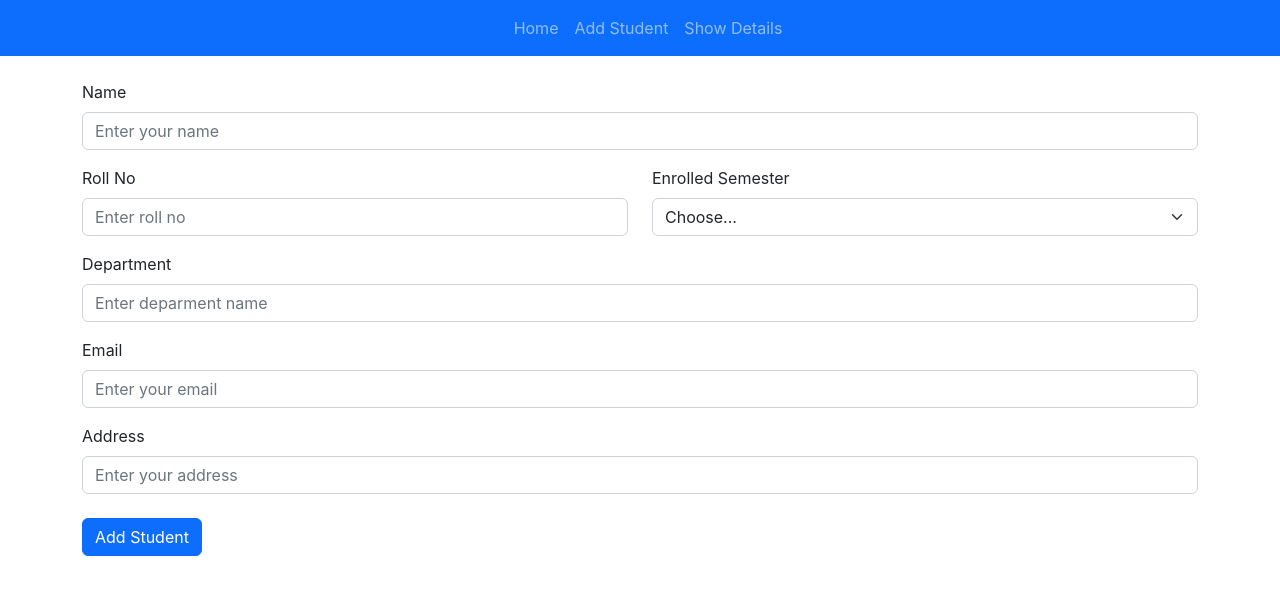
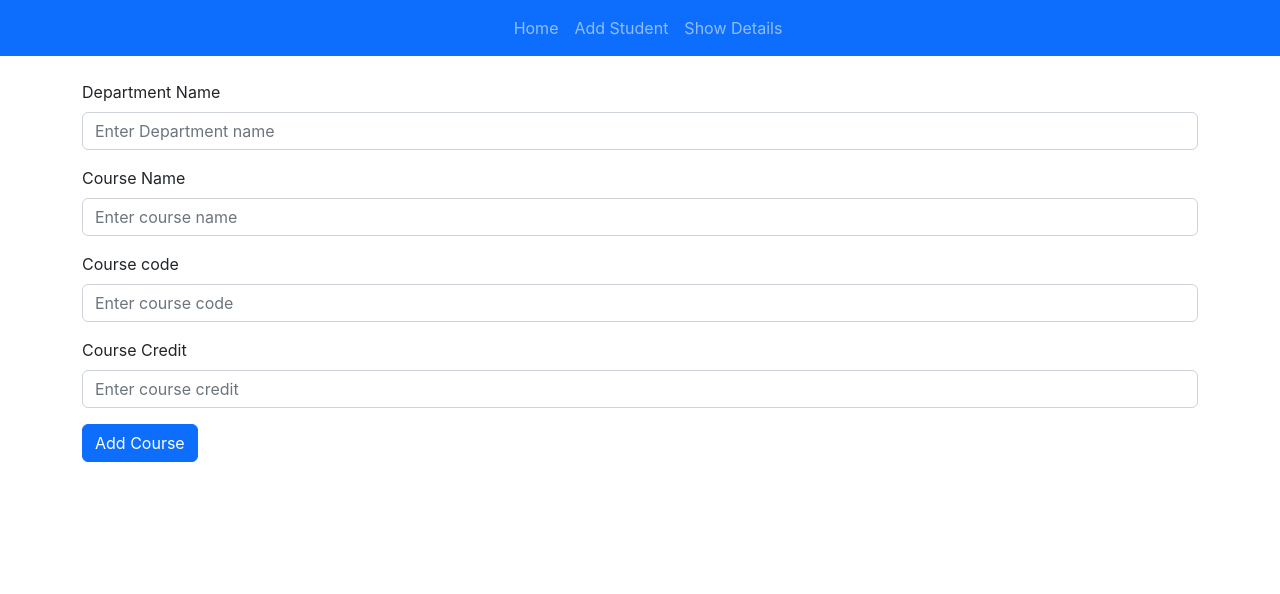
Before and after one commit to joy-mohajon/Management-system-reactJS-springBoot-clientside, a React (Create React App) app: page /addcourse in a window 1280 px wide. Shown: the top 594 px of the page. Built offline with nearby package versions, Linux system fonts and the light colour scheme.

Commit message:
create addCourse component

```diff
--- a/src/App.js
+++ b/src/App.js
@@ -1,13 +1,15 @@
 import { Container } from "react-bootstrap";
 import Layout from "./Component/Layout";
 import AddStudent from "./Component/AddStudent";
+import AddCourse from "./Component/AddCourse";
 
 function App() {
   return (
     <>
       <Layout />
       <Container>
-        <AddStudent />
+        {/* <AddStudent /> */}
+        <AddCourse />
       </Container>
     </>
   );
--- /dev/null
+++ b/src/Component/AddCourse.jsx
@@ -0,0 +1,61 @@
+import React, { useState } from "react";
+import { Button, Col, Form } from "react-bootstrap";
+
+const AddCourse = () => {
+  const [dptName, setDptName] = useState("");
+  const [courseName, setCourseName] = useState("");
+  const [courseCode, setCourseCode] = useState("");
+  const [courseCredit, setCourseCredit] = useState("");
+
+  const submitHandler = (e) => {
+    e.preventDefault();
+    console.log(courseName);
+  };
+
+  return (
+    <Form className="mt-4" onSubmit={submitHandler}>
+      <Form.Group as={Col} controlId="formGridEmail" className="mb-3">
+        <Form.Label>Department Name</Form.Label>
+        <Form.Control
+          type="text"
+          placeholder="Enter Department name"
+          value={dptName}
+          onChange={(e) => setDptName(e.target.value)}
+        />
+      </Form.Group>
+      <Form.Group as={Col} controlId="formGridEmail" className="mb-3">
+        <Form.Label>Course Name</Form.Label>
+        <Form.Control
+          type="text"
+          placeholder="Enter course name"
+          value={courseName}
+          onChange={(e) => setCourseName(e.target.value)}
+        />
+      </Form.Group>
+      <Form.Group as={Col} controlId="formGridEmail" className="mb-3">
+        <Form.Label>Course code</Form.Label>
+        <Form.Control
+          type="text"
+          placeholder="Enter course code"
+          value={courseCode}
+          onChange={(e) => setCourseCode(e.target.value)}
+        />
+      </Form.Group>
+      <Form.Group as={Col} controlId="formGridEmail" className="mb-3">
+        <Form.Label>Course Credit</Form.Label>
+        <Form.Control
+          type="text"
+          placeholder="Enter course credit"
+          value={courseCredit}
+          onChange={(e) => setCourseCredit(e.target.value)}
+        />
+      </Form.Group>
+
+      <Button variant="primary" type="submit">
+        Add Course
+      </Button>
+    </Form>
+  );
+};
+
+export default AddCourse;
```
